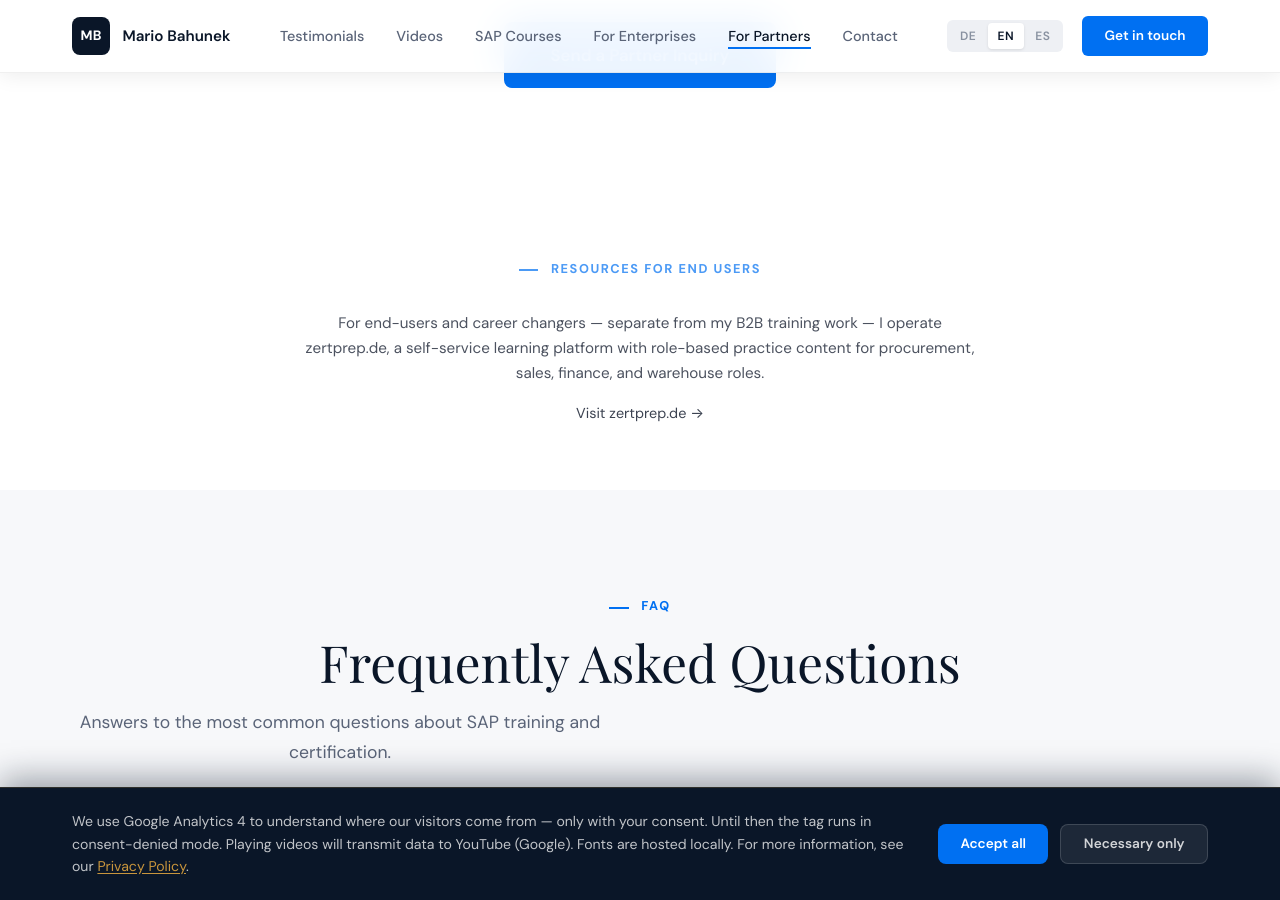
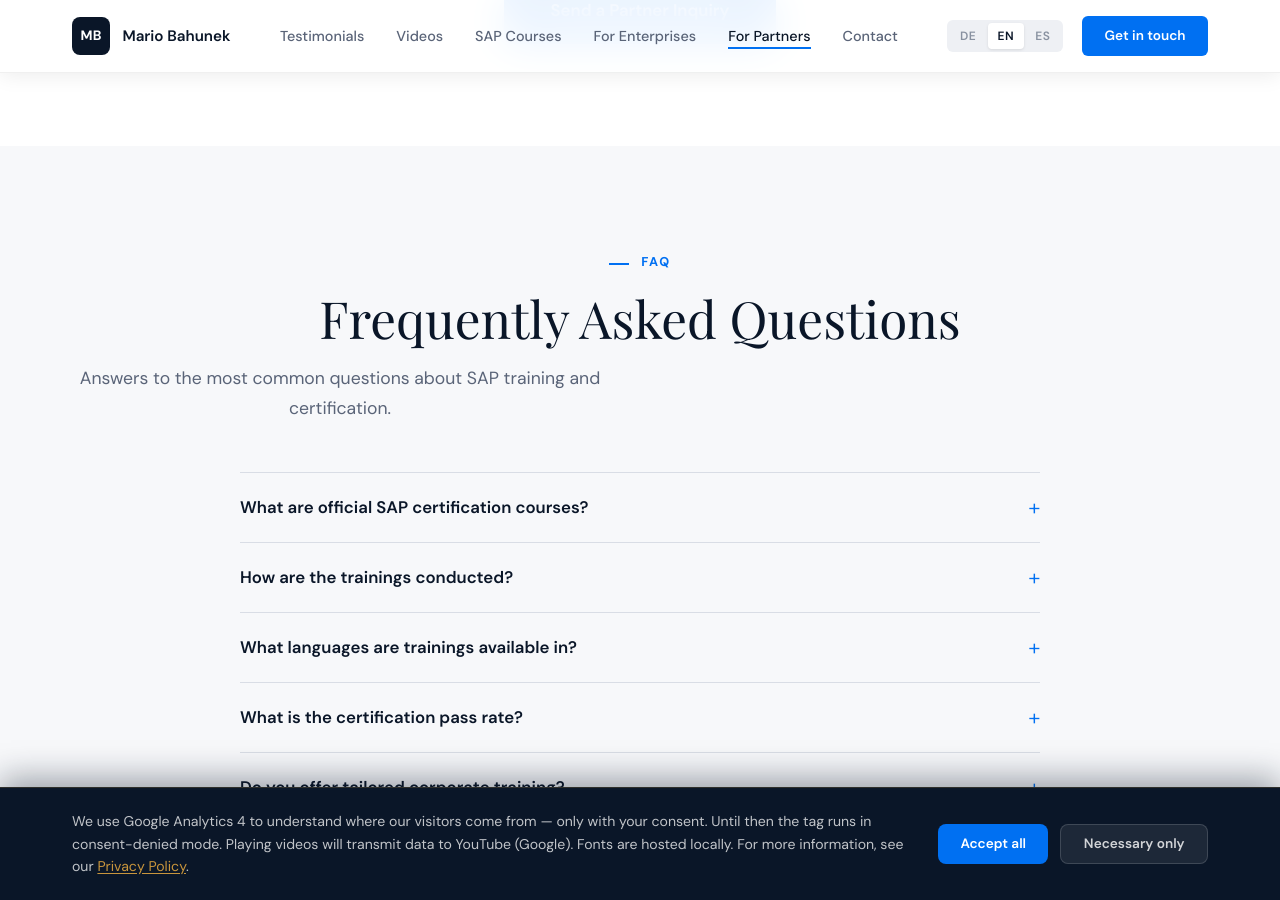
Before and after one commit to mariobahunek-cmd/mb-ics-website, a Jekyll site: the page index.html, which Jekyll copies as it is, in a window 1280 px wide and 900 px high, scrolled down 7611 px. Built offline with Jekyll 4.4.1, drawn with Linux system fonts in a browser that asks for light colours; some of the changed text lies outside the part shown.

Commit message:
remove: zertprep.de-Verweise von Startseite entfernen
- "Externe Plattform"-Karte (zertprep.de) aus Zielgruppen-Sektion entfernt
- Ressourcen-Sektion "für Endanwender" (zertprep.de-Verweis) entfernt
- Section-Tag "Drei Zielgruppen" -> "Zwei Zielgruppen" (DE/EN/ES)
- Karten-Grid von 3 auf 2 Spalten
- zertprep.de-Eintrag aus SiteNavigation-Schema entfernt

Hintergrund: zertprep-Plattform geschlossen, darf nicht mehr beworben werden.

Co-Authored-By: Claude Opus 4.8 <noreply@anthropic.com>

```diff
--- a/i18n.js
+++ b/i18n.js
@@ -256,7 +256,7 @@ const translations = {
         "resources.cta": "Zu zertprep.de →",
 
         // Paths / Audience
-        "paths.tag": "Drei Zielgruppen",
+        "paths.tag": "Zwei Zielgruppen",
         "paths.title": "Für wen ich trainiere",
         "paths.enterpriseBadge": "Hauptangebot",
         "paths.enterpriseLabel": "Unternehmen · Inhouse-Teams",
@@ -521,7 +521,7 @@ const translations = {
         "resources.cta": "Visit zertprep.de →",
 
         // Paths / Audience
-        "paths.tag": "Three audiences",
+        "paths.tag": "Two audiences",
         "paths.title": "Who I train",
         "paths.enterpriseBadge": "Primary offering",
         "paths.enterpriseLabel": "Enterprises · In-House Teams",
@@ -750,7 +750,7 @@ const translations = {
         "resources.cta": "Visitar zertprep.de →",
 
         // Paths / Audience
-        "paths.tag": "Tres audiencias",
+        "paths.tag": "Dos audiencias",
         "paths.title": "A quién entreno",
         "paths.enterpriseBadge": "Oferta principal",
         "paths.enterpriseLabel": "Empresas · Equipos internos",
--- a/index.html
+++ b/index.html
@@ -227,12 +227,6 @@
             },
             {
                 "@type": "SiteNavigationElement",
-                "name": "SAP end-user certification (zertprep.de)",
-                "description": "Self-paced platform with 1,271 practice questions for FL/FI/MM/SD/EWM end-user certification (German).",
-                "url": "https://zertprep.de/"
-            },
-            {
-                "@type": "SiteNavigationElement",
                 "name": "TS452 self-study for consultants (berater.zertprep.de)",
                 "description": "Self-study platform for the MM consultant certification. Beta — login by request.",
                 "url": "https://berater.zertprep.de/"
@@ -355,7 +349,7 @@
 <section class="paths" id="paths" aria-label="Audience paths">
     <div class="paths__inner">
         <div class="paths__header">
-            <span class="section-tag" data-i18n="paths.tag">Drei Zielgruppen</span>
+            <span class="section-tag" data-i18n="paths.tag">Zwei Zielgruppen</span>
             <h2 class="paths__title" data-i18n="paths.title">Für wen ich trainiere</h2>
         </div>
         <div class="paths__grid">
@@ -382,18 +376,6 @@
                 <h3 class="path-card__title" data-i18n="paths.partnerTitle">Curriculum-konforme Co-Delivery</h3>
                 <p class="path-card__desc" data-i18n="paths.partnerDesc">White-Label-Durchführung des offiziellen SAP-Curriculums (TS450 / TS452, SD im Ausbau über 2026). Right-to-Represent, internationale Kohorten, drei Sprachen.</p>
                 <span class="path-card__cta" data-i18n="paths.partnerCta">Partneranfrage stellen ↓</span>
-            </a>
-            <a href="https://zertprep.de" target="_blank" rel="noopener" class="path-card">
-                <div class="path-card__top">
-                    <span class="path-card__icon" aria-hidden="true">
-                        <svg width="28" height="28" viewBox="0 0 24 24" fill="none" stroke="currentColor" stroke-width="2" stroke-linecap="round" stroke-linejoin="round"><rect x="2" y="3" width="20" height="14" rx="2" ry="2"/><line x1="8" y1="21" x2="16" y2="21"/><line x1="12" y1="17" x2="12" y2="21"/></svg>
-                    </span>
-                    <span class="path-card__badge" data-i18n="paths.enduserBadge">Externe Plattform</span>
-                </div>
-                <span class="path-card__label" data-i18n="paths.enduserLabel">SAP-Anwender · Quereinsteiger</span>
-                <h3 class="path-card__title" data-i18n="paths.enduserTitle">zertprep.de</h3>
-                <p class="path-card__desc" data-i18n="paths.enduserDesc">Self-Service-Lernplattform mit rollenbasierten Übungsinhalten für Einkauf, Vertrieb, Buchhaltung und Lager.</p>
-                <span class="path-card__cta" data-i18n="paths.enduserCta">Zur Plattform zertprep.de →</span>
             </a>
         </div>
     </div>
@@ -923,15 +905,6 @@
     </div>
 </section>
 
-<!-- ═══════════════ RESOURCES (small zertprep.de mention) ═══════════════ -->
-<section class="resources" id="resources" style="padding: 4rem 0; background: rgba(255,255,255,0.02);">
-    <div style="max-width: 720px; margin: 0 auto; padding: 0 1.5rem; text-align: center;">
-        <span class="section-tag" data-i18n="resources.tag" style="opacity: 0.7;">Ressourcen für Endanwender</span>
-        <p data-i18n="resources.text" style="margin-top: 1rem; font-size: 0.95rem; line-height: 1.65; opacity: 0.78;">Für Endanwender und Quereinsteiger — getrennt von meiner B2B-Trainingsarbeit — betreibe ich zertprep.de, eine Self-Service-Lernplattform mit rollenbasierten Übungsinhalten für Einkauf, Vertrieb, Buchhaltung und Lager.</p>
-        <a href="https://zertprep.de" target="_blank" rel="noopener" data-i18n="resources.cta" style="display: inline-block; margin-top: 1rem; font-size: 0.9rem; opacity: 0.85;">Zu zertprep.de →</a>
-    </div>
-</section>
-
 <!-- ═══════════════ FAQ ═══════════════ -->
 <section class="faq" id="faq">
     <div class="faq__inner">
--- a/style.css
+++ b/style.css
@@ -2795,7 +2795,7 @@ body.page-blog main { padding-top: 5rem; }
     margin: 0 auto;
 }
 @media (min-width: 768px) {
-    .paths__grid { grid-template-columns: repeat(3, 1fr); gap: 1.25rem; }
+    .paths__grid { grid-template-columns: repeat(2, 1fr); gap: 1.25rem; }
 }
 .path-card {
     display: flex;
```
